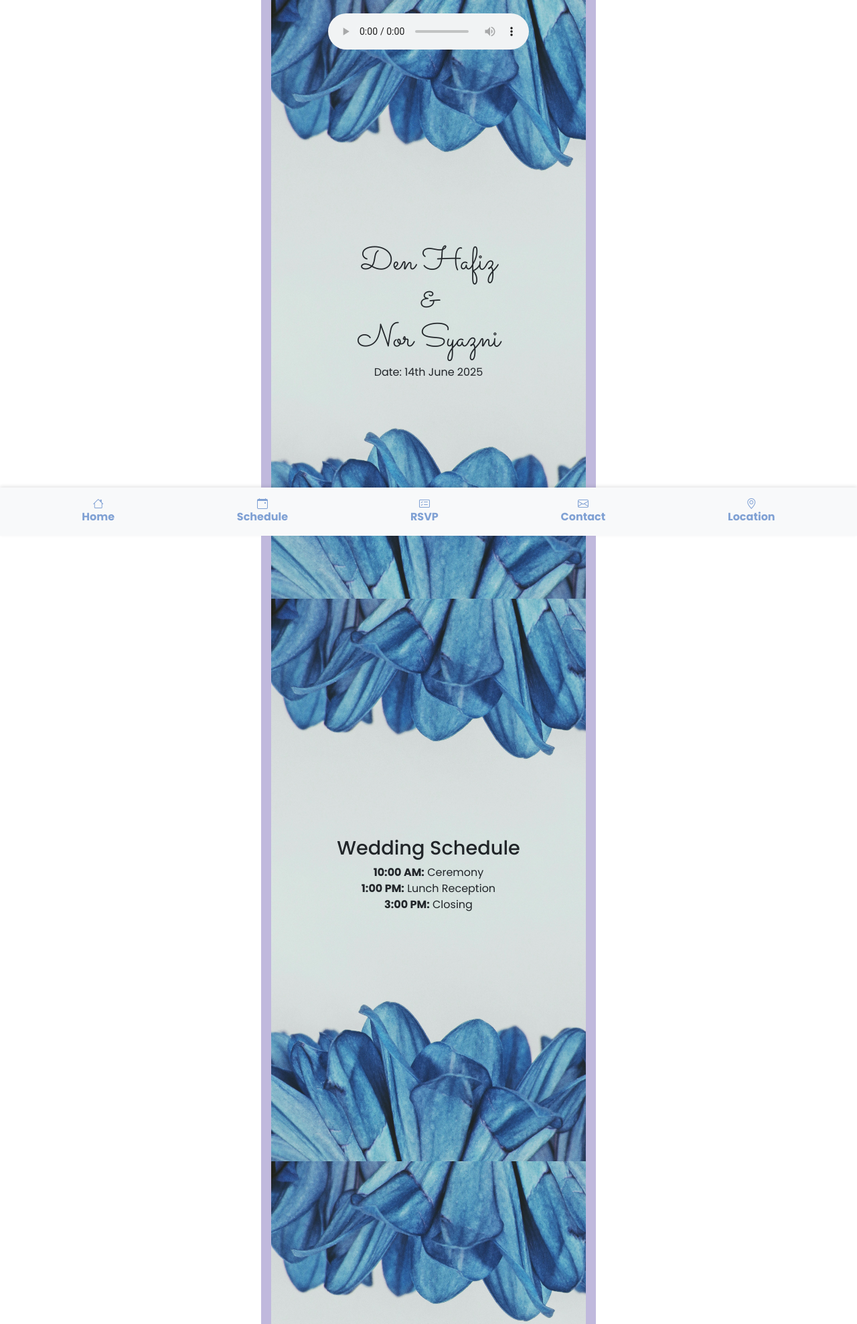
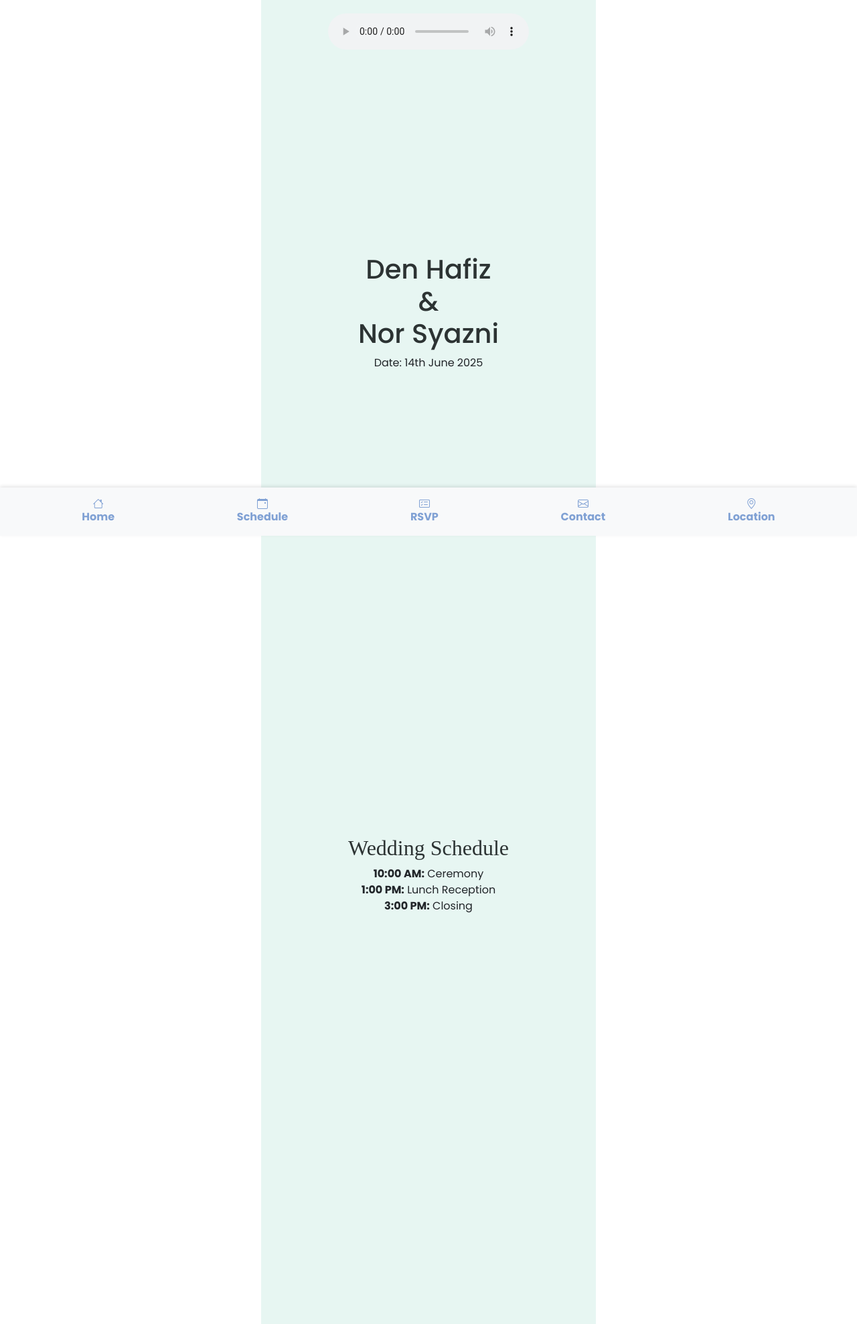
Before and after one commit to DenHafiz69/wedding-invitation, a Flask app: page /home in a window 1280 px wide. Shown: the top 1977 px of the page at 67% size. Run offline with Flask 3, Linux system fonts and the light colour scheme; some libraries are stand-ins or nearby versions.

Commit message:
Add some color

```diff
--- a/static/styles.css
+++ b/static/styles.css
@@ -1,3 +1,10 @@
+:root {
+    --font-color-primary: #2c3333;
+    --font-color-secondary: #395b64;
+    --color-tertiary: #a5c9ca;
+    --bg-color: #e7f6f2;
+}
+
 body {
     font-family: 'Poppins', sans-serif;
     scroll-behavior: smooth;
@@ -6,14 +13,26 @@ body {
 }
 
 h1 {
-    font-family: "Sacramento", serif;
-    font-weight: 500;
-    font-style: normal;
-    font-size: 3em;
+    color: var(--font-color-primary);
 }
 
 h2 {
-    font-size: 1.8em;
+    font-family: "Crimson Text", serif;
+    font-weight: 400;
+    font-style: normal;
+    color: var(--font-color-primary);
+}
+
+h3 {
+    font-size: 1.2em;
+    color: var(--font-color-secondary);
+}
+
+.title-font {
+    /* font-family: "Parisienne", serif; */
+    font-family: "Crimson Text", serif;
+    font-weight: 400;
+    font-style: normal;
 }
 
 .content {
@@ -27,7 +46,7 @@ h2 {
 }
 
 .container.content {
-    background-image: url('/static/images/background.jpg');
+    /* background-image: url('/static/images/background.jpg'); */
     background-size: auto 100%;
 }
 
@@ -60,7 +79,8 @@ h2 {
 }
 
 .container.main {
-    background-color: #C0B9DD;
+    background-color: var(--bg-color);
+    /* background-color: #C0B9DD; */
     max-width: 500px;
 }
 
```
